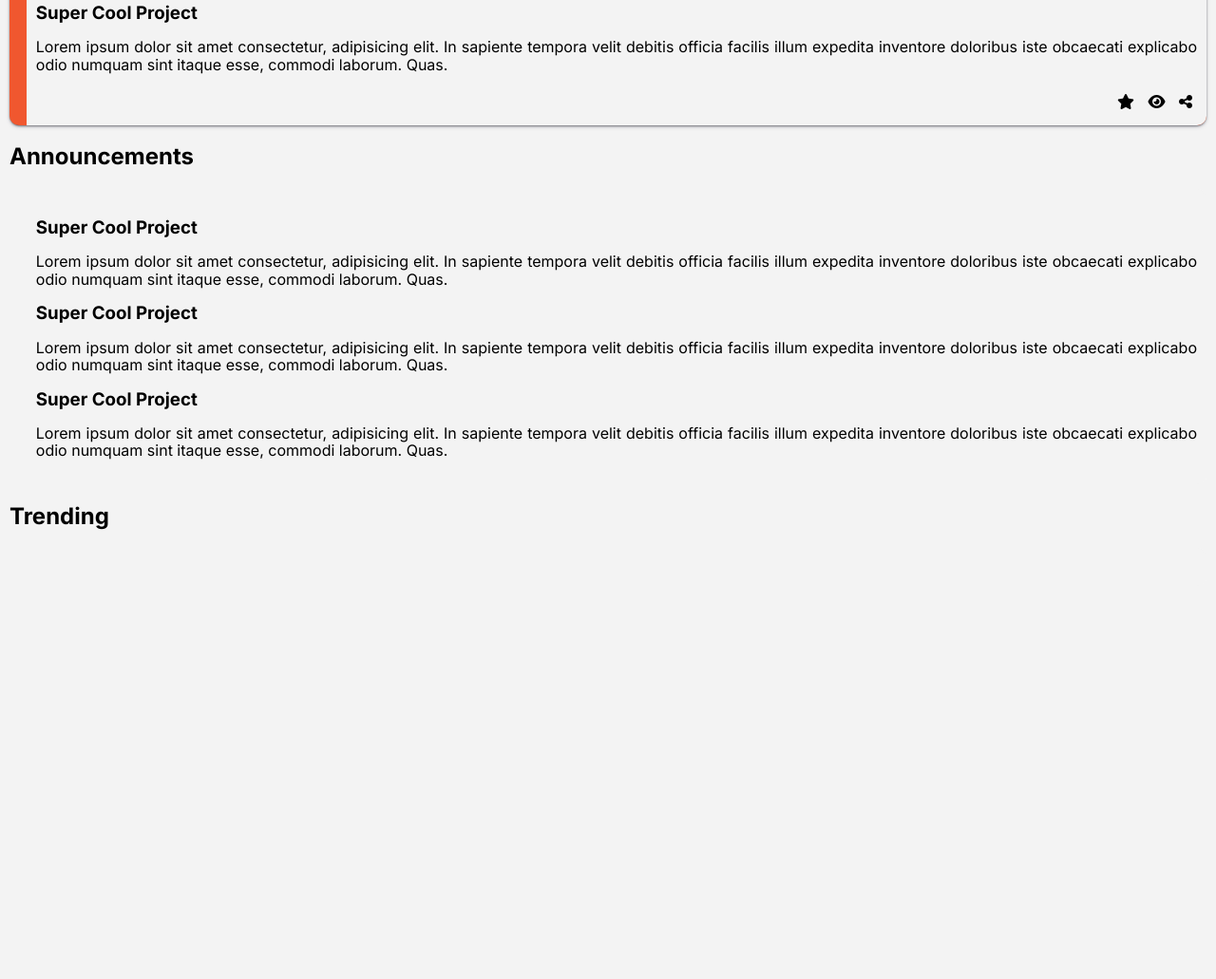
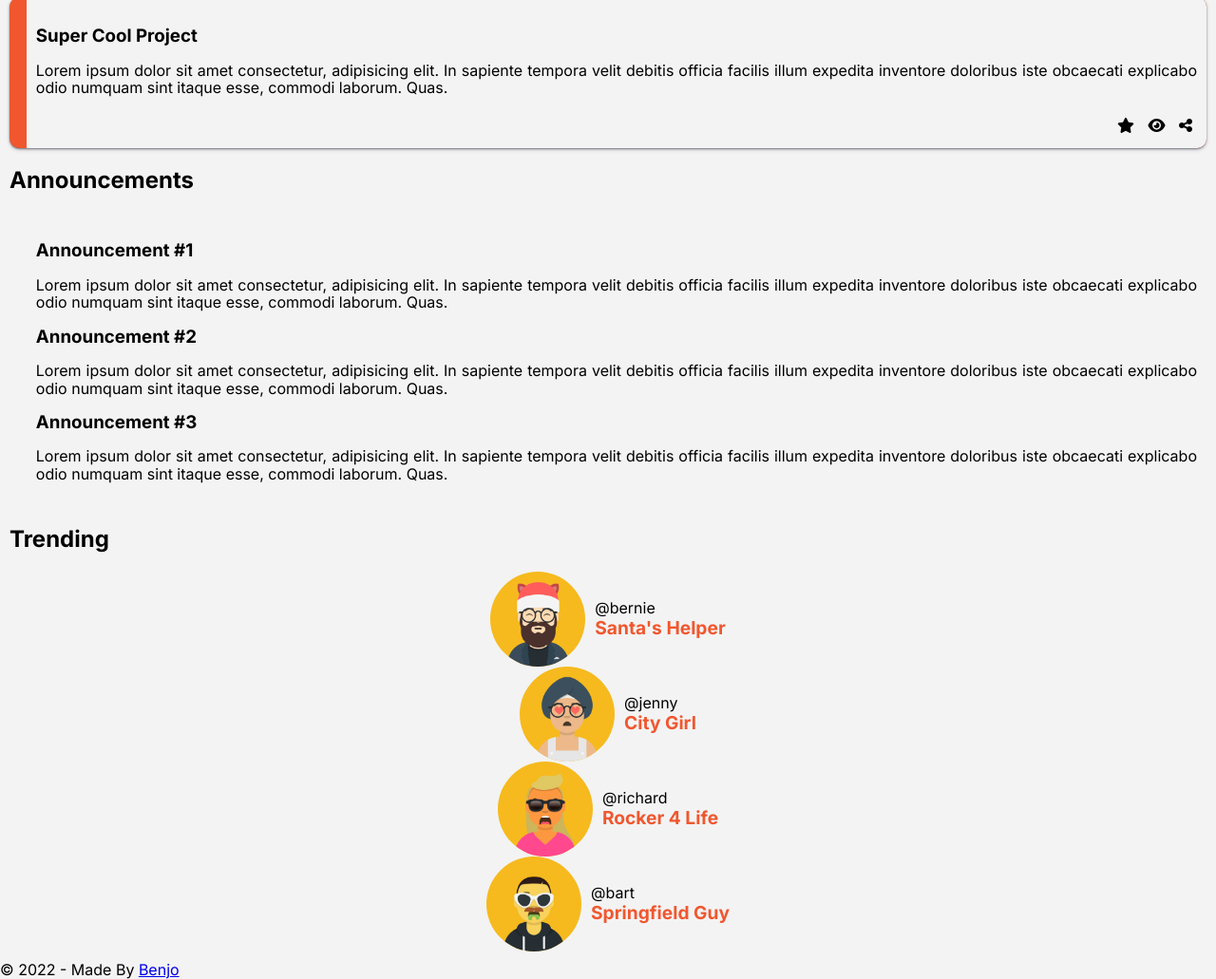
Before and after one commit to remtaine/admin-dashboard, a plain HTML site: page index.html in a window 1280 px wide. Shown: the part 1238-2269 px from the top of the page at 95% size. Before the commit the page ends 1865 px from the top, so only its background shows below. Drawn offline with nearby package versions, Linux system fonts and the light colour scheme.

Commit message:
Change header titles

```diff
--- a/index.html
+++ b/index.html
@@ -31,7 +31,7 @@
         </button>
     </header>
     <main>
-        <div>
+        <section class="persona">
             <div class="search-bar"><i class="fa-solid fa-magnifying-glass"></i><input type="text" name="search-term" id="search"></div>
             <div class="person">
                 <div class="avatar"><img src="/images/admin.png" alt="admin"></div>
@@ -40,7 +40,12 @@
                     <span class="name">Stefan Gordy (@sgordy)</span>
                 </div>
             </div>
-        </div>
+            <div class="person-actions">
+                <button>New</button>
+                <button>Upload</button>
+                <button>Share</button>
+            </div>
+        </section>
         <section class="dashboard">
             <section class="projects">
                 <h2>Projects</h2>
@@ -140,19 +145,19 @@
             <section class="announcements">
                 <h2>Announcements</h2>
                 <div class="card">
-                    <h3>Super Cool Project</h3>
+                    <h3>Announcement #1</h3>
                     <p>Lorem ipsum dolor sit amet consectetur, adipisicing
                     elit. In sapiente tempora velit debitis officia facilis
                     illum expedita inventore doloribus iste obcaecati
                     explicabo odio numquam sint itaque esse, commodi
                     laborum. Quas.</p>
-                    <h3>Super Cool Project</h3>
+                    <h3>Announcement #2</h3>
                     <p>Lorem ipsum dolor sit amet consectetur, adipisicing
                     elit. In sapiente tempora velit debitis officia facilis
                     illum expedita inventore doloribus iste obcaecati
                     explicabo odio numquam sint itaque esse, commodi
                     laborum. Quas.</p>
-                    <h3>Super Cool Project</h3>
+                    <h3>Announcement #3</h3>
                     <p>Lorem ipsum dolor sit amet consectetur, adipisicing
                     elit. In sapiente tempora velit debitis officia facilis
                     illum expedita inventore doloribus iste obcaecati
@@ -162,10 +167,39 @@
             </section>
             <section class="trending">
                 <h2>Trending</h2>
-                <div class="card"></div>
+                <div class="persons">
+                    <div class="person">
+                        <div class="avatar"><img src="/images/person1.png" alt="admin"></div>
+                        <div class="text">
+                            <span>@bernie</span>
+                            <span class="name">Santa's Helper</span>
+                        </div>
+                    </div>
+                    <div class="person">
+                        <div class="avatar"><img src="/images/person2.png" alt="admin"></div>
+                        <div class="text">
+                            <span>@jenny</span>
+                            <span class="name">City Girl</span>
+                        </div>
+                    </div>
+                    <div class="person">
+                        <div class="avatar"><img src="/images/person3.png" alt="admin"></div>
+                        <div class="text">
+                            <span>@richard</span>
+                            <span class="name">Rocker 4 Life</span>
+                        </div>
+                    </div>
+                    <div class="person">
+                        <div class="avatar"><img src="/images/person4.png" alt="admin"></div>
+                        <div class="text">
+                            <span>@bart</span>
+                            <span class="name">Springfield Guy</span>
+                        </div>
+                    </div>
+                </div>
             </section>
         </div>
     </main>
-    <footer></footer>
+    <footer>© 2022 - Made By <a href="https://github.com/remtaine">Benjo</a></footer>
 </body>
 </html>
```
